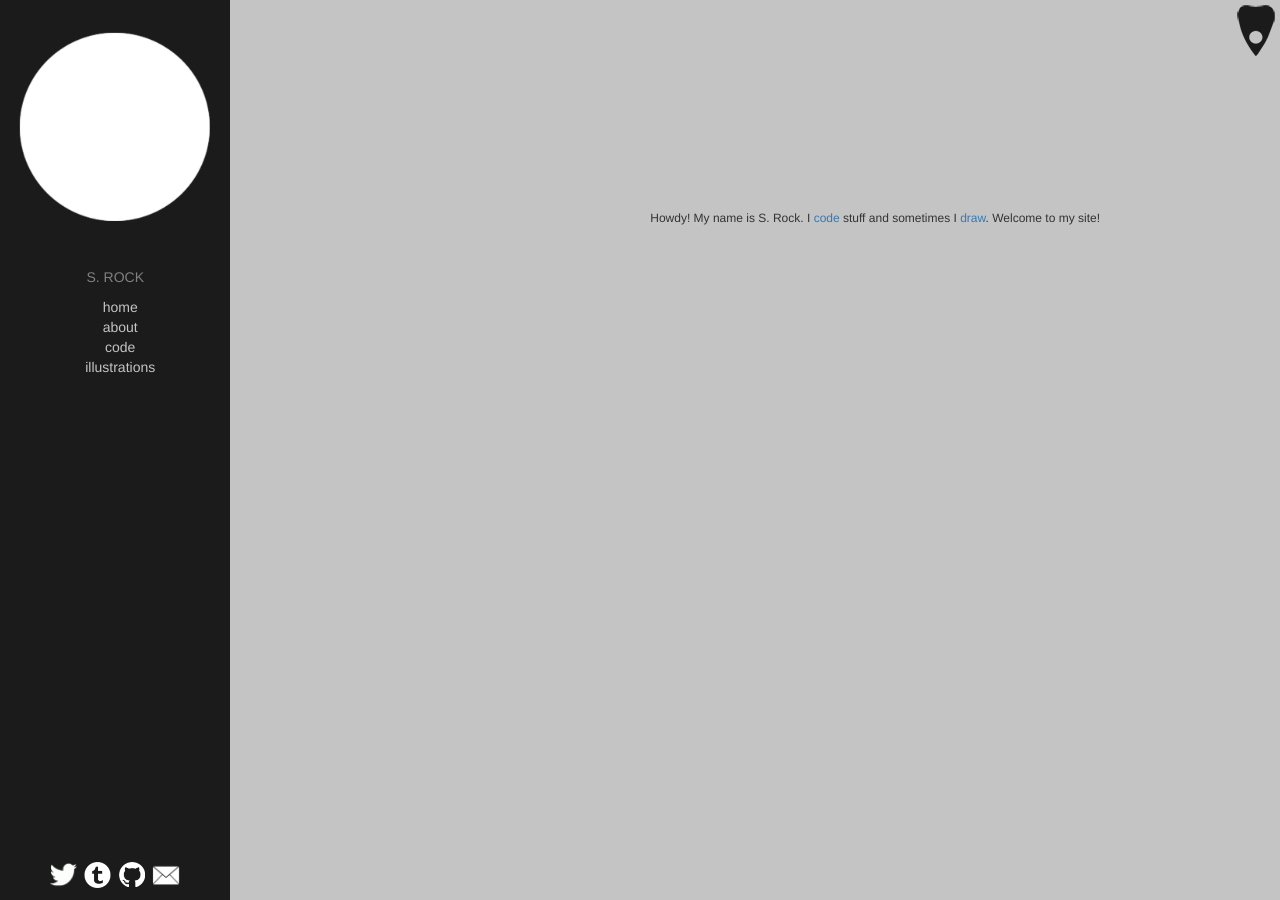
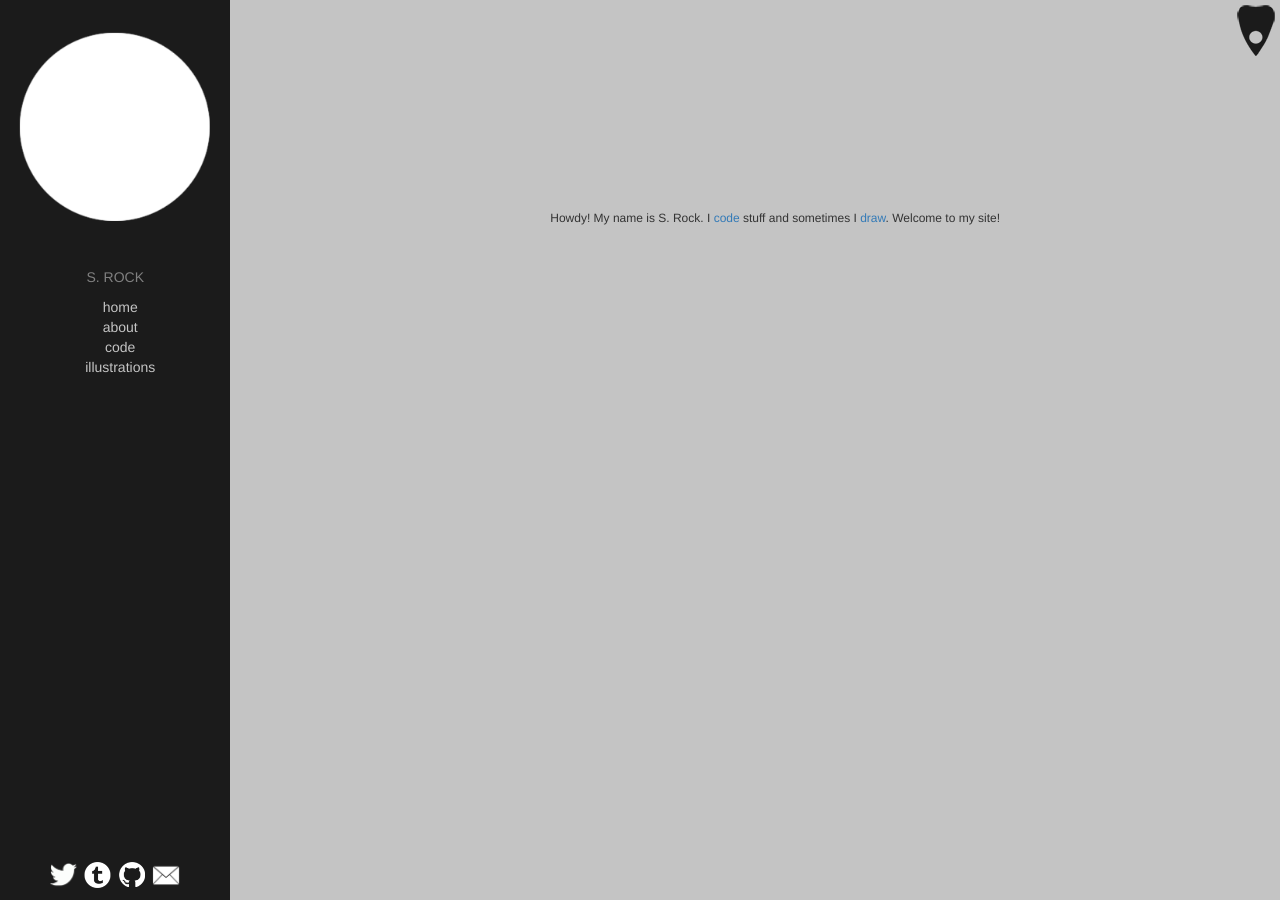
Before and after one commit to Revenir/revenir.github.io, a Jekyll site: the page built from index.html, in a window 1280 px wide. Built offline with Jekyll 4.4.1, drawn with Linux system fonts in a browser that asks for light colours.

Commit message:
Update main.css

```diff
--- a/css/main.css
+++ b/css/main.css
@@ -40,7 +40,7 @@ html{
     float: right;
     margin-left: 100px;
     margin-top: 200px;
-    margin-right: 180px;
+    margin-right: 280px;
     font-size: 12px;
 }
 
```
